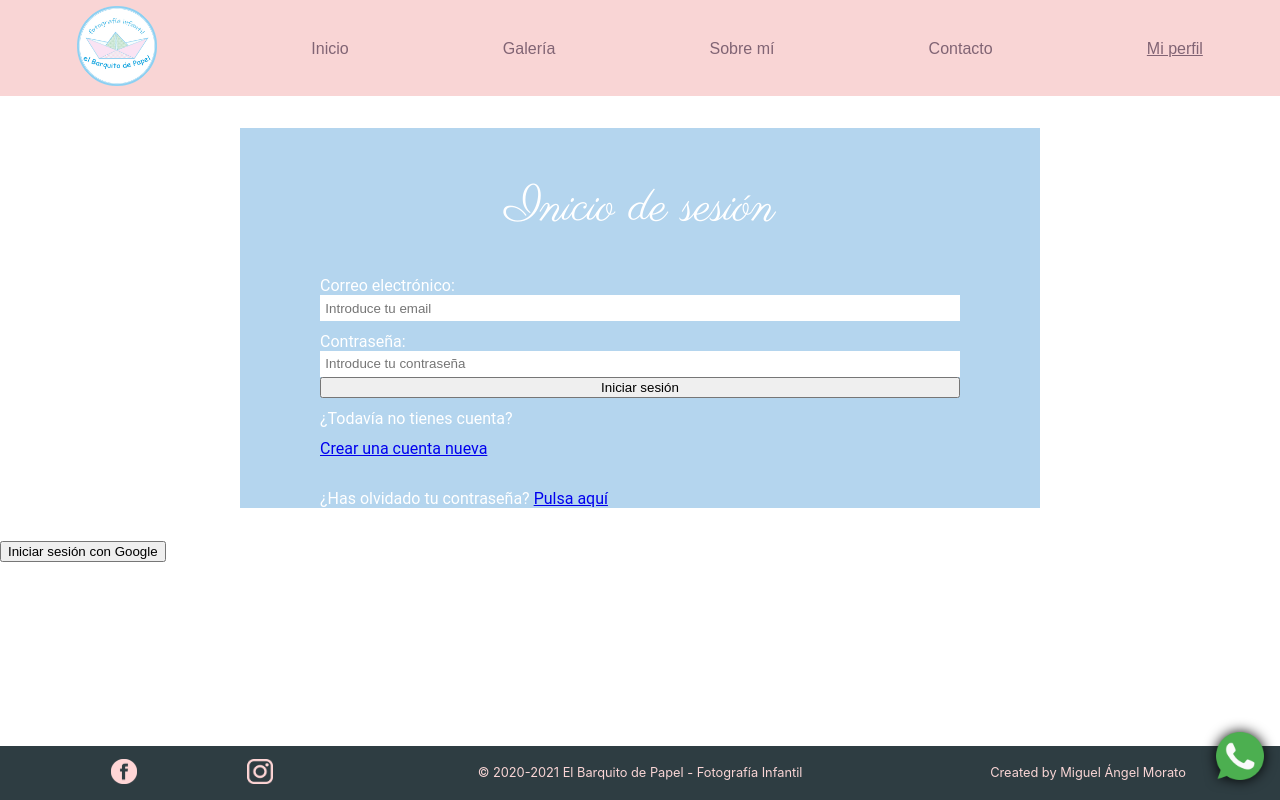
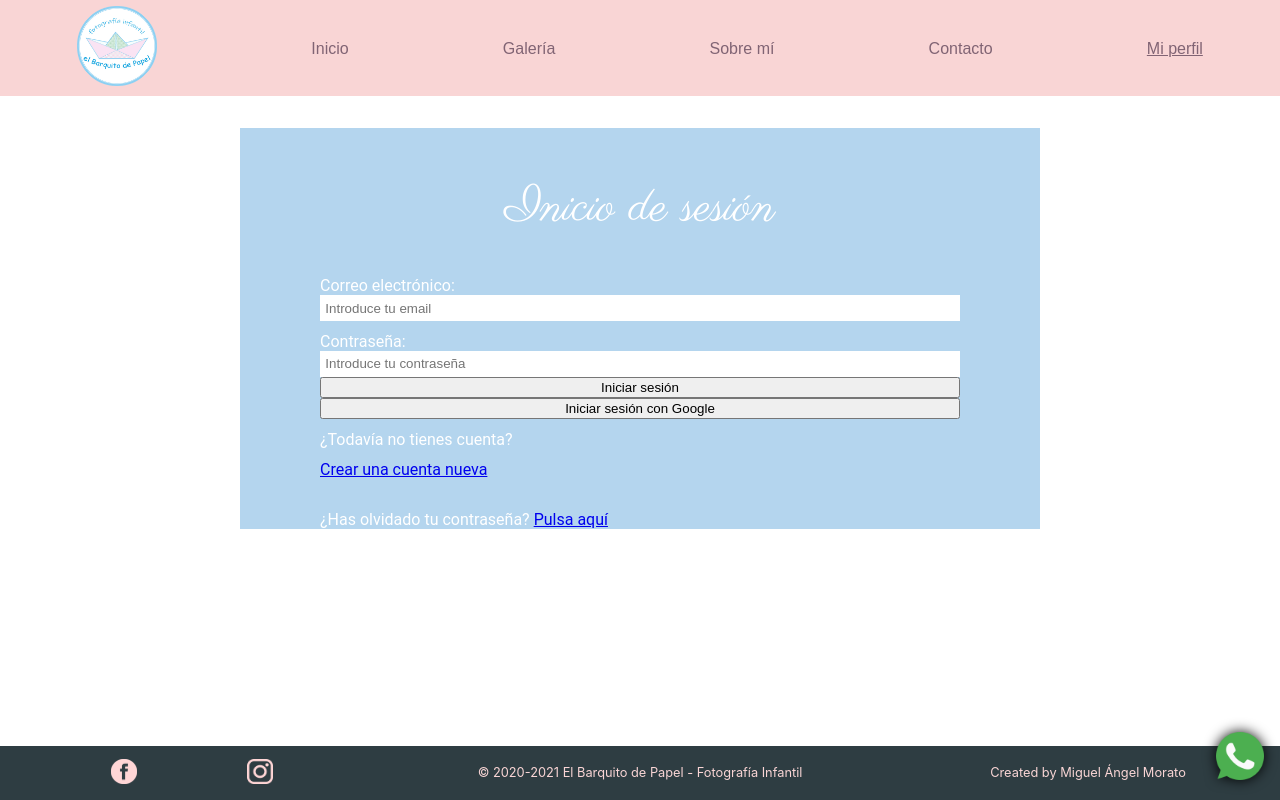
Before and after one commit to CherokiDev/webapp-photography-f, a React (Create React App) app: page /login in a window 1280 px wide. Built offline with nearby package versions, Linux system fonts and the light colour scheme; no server answers.

Commit message:
removed carousel until images are working

```diff
--- a/src/containers/Home/Home.jsx
+++ b/src/containers/Home/Home.jsx
@@ -85,7 +85,7 @@ const Home = () => {
 
     return (
         <div className="main">
-            <Carousel
+            {/* <Carousel
                 activeIndex={activeIndex}
                 next={next}
                 previous={previous}
@@ -94,7 +94,7 @@ const Home = () => {
                 {slides}
                 <CarouselControl direction="prev" directionText="Previous" onClickHandler={previous} />
                 <CarouselControl direction="next" directionText="Next" onClickHandler={next} />
-            </Carousel>
+            </Carousel> */}
             <div className="title">
                 <h1 className="mainTitle">
                     El Barquito de Papel
--- a/src/containers/Login/Login.jsx
+++ b/src/containers/Login/Login.jsx
@@ -69,6 +69,11 @@ const Login = (props) => {
                     disabled={loading}
                 >Iniciar sesión
                 </button>
+                <button
+                    disabled={loading}
+                    onClick={handleGoogleLogin}>
+                    Iniciar sesión con Google
+                </button>
 
                 <div>¿Todavía no tienes cuenta?</div>
                 <div><Link to="/register">Crear una cuenta nueva</Link></div>
@@ -76,14 +81,6 @@ const Login = (props) => {
                 <div>¿Has olvidado tu contraseña? <Link to="/forgotpassword">Pulsa aquí</Link></div>
                 {/* </div> */}
             </form>
-
-            <div>
-                <button
-                disabled={loading}
-                onClick={handleGoogleLogin}>
-                    Iniciar sesión con Google
-                </button>
-            </div>
         </div>
     )
 }
```
Also changed, not shown: 1 other file (tests, documents, lock files or other folders). Lines whose indentation alone changed are shown as unchanged.
